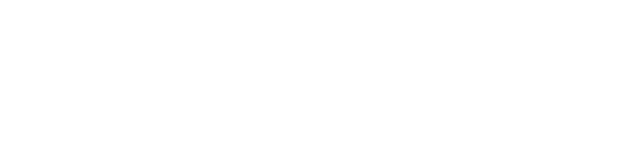
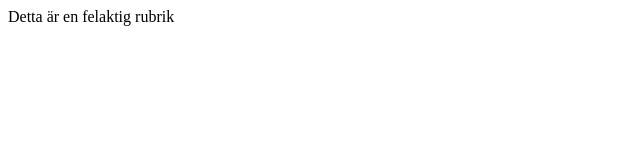
Before and after one commit to KalleElder/BCD25-html-fel-demo, a plain HTML site: page index.html in a window 1280 px wide. Shown: the whole page, without its empty margins (0-640 px from the left). Drawn offline with Linux system fonts and the light colour scheme.

Commit message:
lade till h7

```diff
--- a/index.html
+++ b/index.html
@@ -4,6 +4,7 @@
     <meta charset="UTF-8">
     <meta name="viewport" content="width=device-width, initial-scale=1.0">
     <title>Document</title>
+     <h7>Detta är en felaktig rubrik</h7>
 </head>
 <body>
 
```
